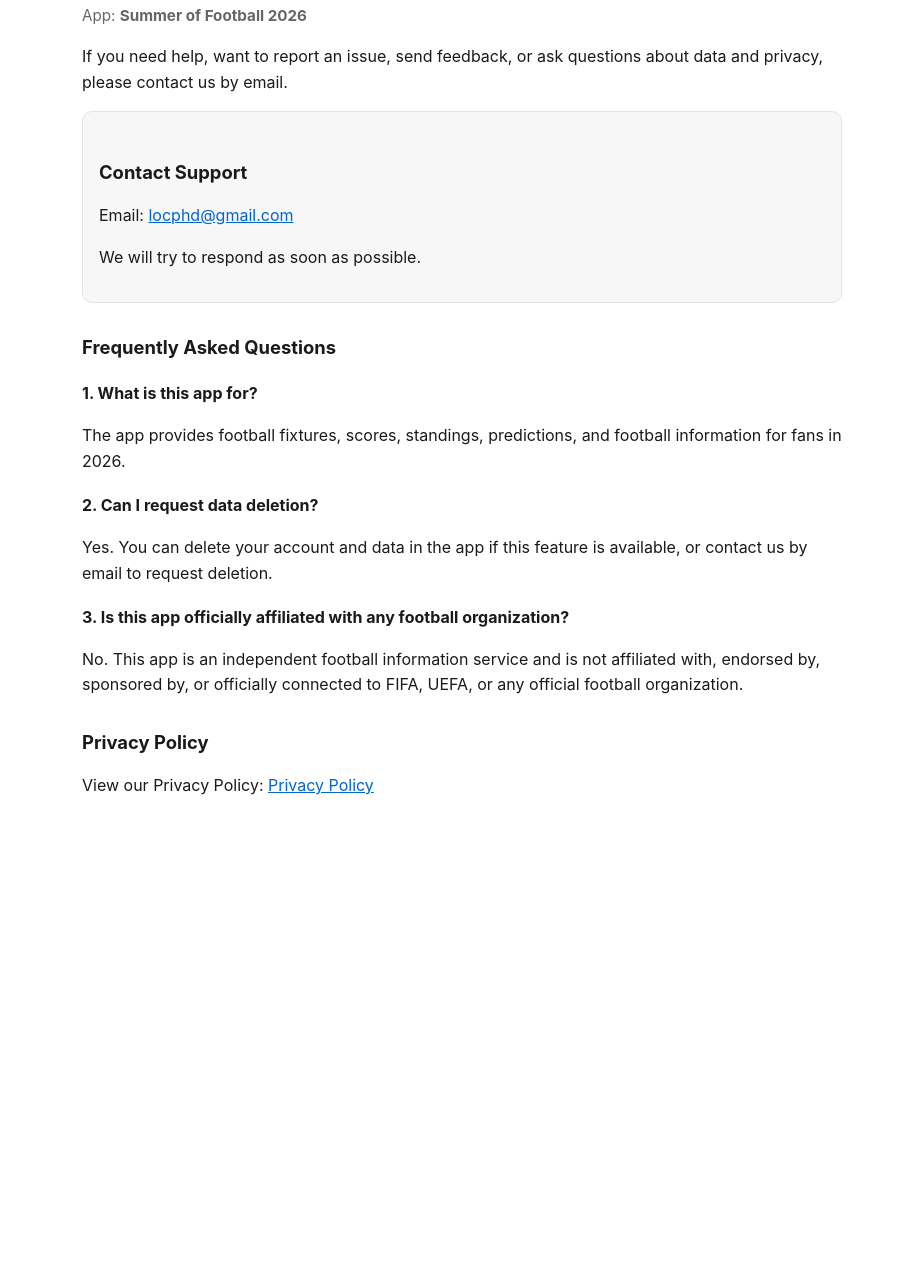
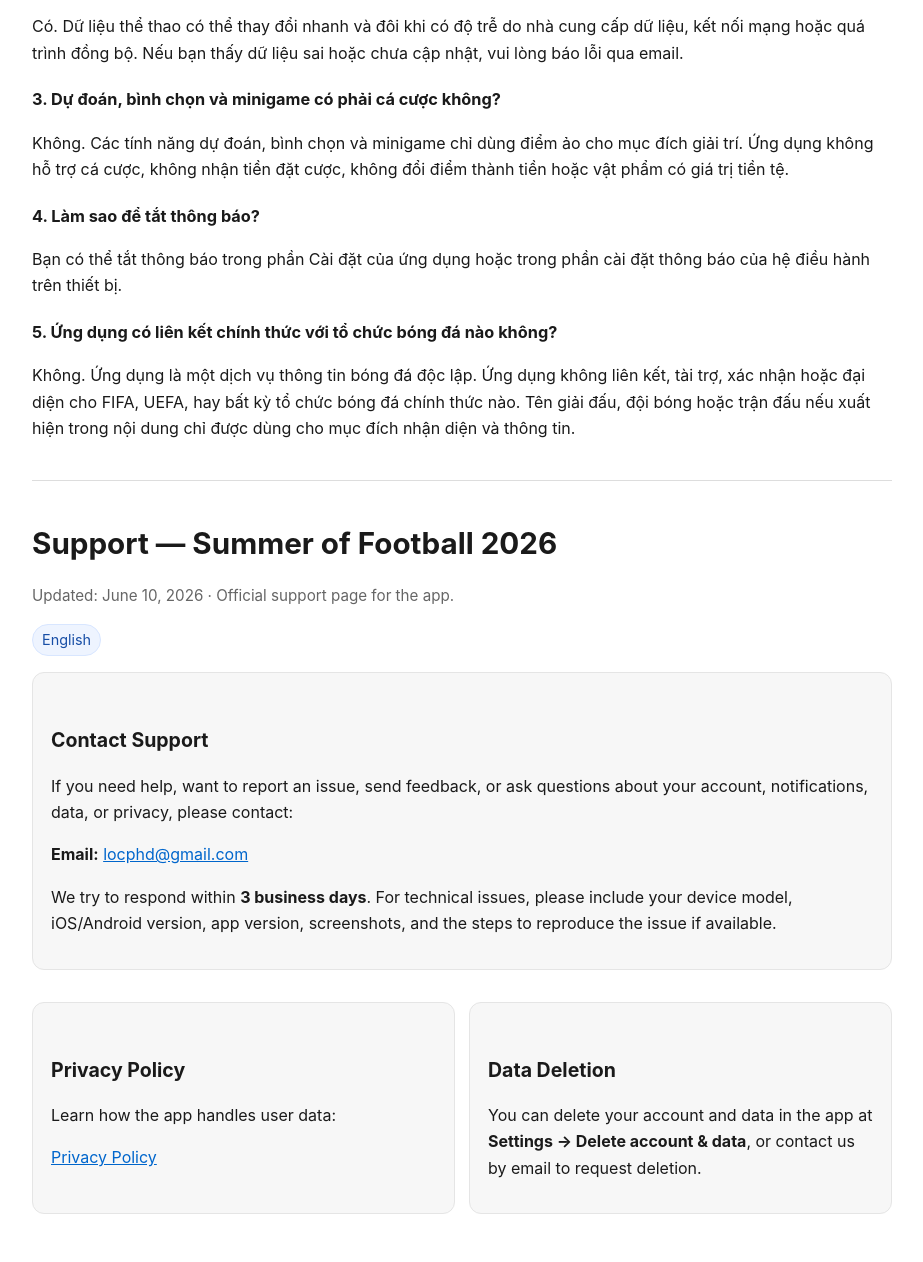
Before and after one commit to locphd78/privacy, a plain HTML site: page support.html in a window 1280 px wide. Shown: the part 993-2255 px from the top of the page, without its empty margins (178-1101 px from the left). Before the commit the page ends 1832 px from the top, so only its background shows below. Drawn offline with Linux system fonts and the light colour scheme.

Commit message:
Improve support page content for App Store review

```diff
--- a/support.html
+++ b/support.html
@@ -5,58 +5,103 @@
   <meta name="viewport" content="width=device-width, initial-scale=1">
   <title>Support — Ngày Hội Bóng Đá 2026</title>
   <style>
-    body{font-family:-apple-system,BlinkMacSystemFont,"Segoe UI",Roboto,Arial,sans-serif;line-height:1.6;max-width:760px;margin:0 auto;padding:24px;color:#1a1a1a}
-    h1{font-size:1.7rem} h2{font-size:1.15rem;margin-top:1.6em} h3{font-size:1rem;margin-top:1.2em}
-    a{color:#06c}.muted{color:#666;font-size:.95rem}.box{background:#f7f7f7;border:1px solid #e5e5e5;border-radius:10px;padding:16px;margin:16px 0}
+    :root { color-scheme: light dark; }
+    body { font-family: -apple-system, BlinkMacSystemFont, "Segoe UI", Roboto, Arial, sans-serif; line-height: 1.65; max-width: 860px; margin: 0 auto; padding: 28px; color: #1a1a1a; background: #fff; }
+    h1 { font-size: 1.85rem; margin-bottom: .2rem; }
+    h2 { font-size: 1.22rem; margin-top: 1.8em; }
+    h3 { font-size: 1.02rem; margin-top: 1.25em; }
+    a { color: #06c; }
+    .muted { color: #666; font-size: .95rem; }
+    .card { background: #f7f7f7; border: 1px solid #e5e5e5; border-radius: 12px; padding: 16px 18px; margin: 16px 0; }
+    .grid { display: grid; grid-template-columns: 1fr 1fr; gap: 14px; }
+    .pill { display: inline-block; background: #eef4ff; border: 1px solid #d8e6ff; padding: 3px 9px; border-radius: 999px; font-size: .9rem; color: #174ea6; }
+    ul { padding-left: 1.25rem; }
+    hr { border: 0; border-top: 1px solid #ddd; margin: 2.4rem 0; }
+    @media (max-width: 680px) { body { padding: 20px; } .grid { grid-template-columns: 1fr; } }
+    @media (prefers-color-scheme: dark) { body { color: #eee; background: #111; } .muted { color: #aaa; } .card { background: #1b1b1b; border-color: #333; } a { color: #8ab4ff; } .pill { background: #10233f; border-color: #27496f; color: #b9d3ff; } hr { border-top-color: #333; } }
   </style>
 </head>
 <body>
-  <h1>Hỗ trợ</h1>
-  <p class="muted">Ứng dụng: <strong>Ngày Hội Bóng Đá 2026</strong></p>
-  <p>Nếu bạn cần hỗ trợ, muốn báo lỗi, góp ý tính năng, hoặc có câu hỏi về dữ liệu và quyền riêng tư, vui lòng liên hệ chúng tôi qua email bên dưới.</p>
+  <h1>Hỗ trợ — Ngày Hội Bóng Đá 2026</h1>
+  <p class="muted">Cập nhật: 10/06/2026 · Trang hỗ trợ chính thức của ứng dụng.</p>
+  <p><span class="pill">Tiếng Việt</span></p>
 
-  <div class="box">
+  <div class="card">
     <h2>Liên hệ hỗ trợ</h2>
-    <p>Email: <a href="mailto:locphd@gmail.com">locphd@gmail.com</a></p>
-    <p>Chúng tôi sẽ cố gắng phản hồi trong thời gian sớm nhất.</p>
+    <p>Nếu bạn cần hỗ trợ, muốn báo lỗi, góp ý tính năng, hoặc có câu hỏi về tài khoản, thông báo, dữ liệu và quyền riêng tư, vui lòng liên hệ:</p>
+    <p><strong>Email:</strong> <a href="mailto:locphd@gmail.com">locphd@gmail.com</a></p>
+    <p>Chúng tôi cố gắng phản hồi trong vòng <strong>3 ngày làm việc</strong>. Với lỗi kỹ thuật, vui lòng gửi thêm thông tin thiết bị, phiên bản iOS/Android, phiên bản ứng dụng, ảnh chụp màn hình và mô tả các bước gây lỗi nếu có.</p>
+  </div>
+
+  <div class="grid">
+    <div class="card">
+      <h2>Chính sách quyền riêng tư</h2>
+      <p>Xem cách ứng dụng xử lý dữ liệu người dùng tại:</p>
+      <p><a href="privacy-policy.html">Privacy Policy</a></p>
+    </div>
+    <div class="card">
+      <h2>Xóa dữ liệu</h2>
+      <p>Bạn có thể xóa tài khoản và dữ liệu trong ứng dụng tại <strong>Cài đặt → Xóa tài khoản &amp; dữ liệu</strong>, hoặc gửi yêu cầu qua email hỗ trợ.</p>
+    </div>
   </div>
 
   <h2>Câu hỏi thường gặp</h2>
+
   <h3>1. Ứng dụng dùng để làm gì?</h3>
-  <p>Ứng dụng cung cấp lịch thi đấu, tỉ số, bảng xếp hạng, dự đoán và thông tin bóng đá cho người hâm mộ trong năm 2026.</p>
+  <p>Ứng dụng cung cấp lịch thi đấu, tỉ số, bảng xếp hạng, dự đoán, bình chọn và thông tin bóng đá dành cho người hâm mộ trong năm 2026.</p>
 
-  <h3>2. Tôi có thể yêu cầu xóa dữ liệu không?</h3>
-  <p>Có. Bạn có thể xóa tài khoản và dữ liệu trong ứng dụng nếu tính năng này được hỗ trợ, hoặc gửi yêu cầu qua email hỗ trợ.</p>
+  <h3>2. Tỉ số, lịch thi đấu và bảng xếp hạng có thể bị chậm không?</h3>
+  <p>Có. Dữ liệu thể thao có thể thay đổi nhanh và đôi khi có độ trễ do nhà cung cấp dữ liệu, kết nối mạng hoặc quá trình đồng bộ. Nếu bạn thấy dữ liệu sai hoặc chưa cập nhật, vui lòng báo lỗi qua email.</p>
 
-  <h3>3. Ứng dụng có liên kết chính thức với tổ chức bóng đá nào không?</h3>
-  <p>Không. Ứng dụng là một dịch vụ thông tin bóng đá độc lập và không liên kết, tài trợ, xác nhận hoặc đại diện cho FIFA, UEFA, hay bất kỳ tổ chức bóng đá chính thức nào.</p>
+  <h3>3. Dự đoán, bình chọn và minigame có phải cá cược không?</h3>
+  <p>Không. Các tính năng dự đoán, bình chọn và minigame chỉ dùng điểm ảo cho mục đích giải trí. Ứng dụng không hỗ trợ cá cược, không nhận tiền đặt cược, không đổi điểm thành tiền hoặc vật phẩm có giá trị tiền tệ.</p>
 
-  <h2>Chính sách quyền riêng tư</h2>
-  <p>Xem chính sách quyền riêng tư tại: <a href="privacy-policy.html">Privacy Policy</a></p>
+  <h3>4. Làm sao để tắt thông báo?</h3>
+  <p>Bạn có thể tắt thông báo trong phần Cài đặt của ứng dụng hoặc trong phần cài đặt thông báo của hệ điều hành trên thiết bị.</p>
+
+  <h3>5. Ứng dụng có liên kết chính thức với tổ chức bóng đá nào không?</h3>
+  <p>Không. Ứng dụng là một dịch vụ thông tin bóng đá độc lập. Ứng dụng không liên kết, tài trợ, xác nhận hoặc đại diện cho FIFA, UEFA, hay bất kỳ tổ chức bóng đá chính thức nào. Tên giải đấu, đội bóng hoặc trận đấu nếu xuất hiện trong nội dung chỉ được dùng cho mục đích nhận diện và thông tin.</p>
 
   <hr>
 
-  <h1>Support</h1>
-  <p class="muted">App: <strong>Summer of Football 2026</strong></p>
-  <p>If you need help, want to report an issue, send feedback, or ask questions about data and privacy, please contact us by email.</p>
+  <h1>Support — Summer of Football 2026</h1>
+  <p class="muted">Updated: June 10, 2026 · Official support page for the app.</p>
+  <p><span class="pill">English</span></p>
 
-  <div class="box">
+  <div class="card">
     <h2>Contact Support</h2>
-    <p>Email: <a href="mailto:locphd@gmail.com">locphd@gmail.com</a></p>
-    <p>We will try to respond as soon as possible.</p>
+    <p>If you need help, want to report an issue, send feedback, or ask questions about your account, notifications, data, or privacy, please contact:</p>
+    <p><strong>Email:</strong> <a href="mailto:locphd@gmail.com">locphd@gmail.com</a></p>
+    <p>We try to respond within <strong>3 business days</strong>. For technical issues, please include your device model, iOS/Android version, app version, screenshots, and the steps to reproduce the issue if available.</p>
+  </div>
+
+  <div class="grid">
+    <div class="card">
+      <h2>Privacy Policy</h2>
+      <p>Learn how the app handles user data:</p>
+      <p><a href="privacy-policy.html">Privacy Policy</a></p>
+    </div>
+    <div class="card">
+      <h2>Data Deletion</h2>
+      <p>You can delete your account and data in the app at <strong>Settings → Delete account &amp; data</strong>, or contact us by email to request deletion.</p>
+    </div>
   </div>
 
   <h2>Frequently Asked Questions</h2>
+
   <h3>1. What is this app for?</h3>
-  <p>The app provides football fixtures, scores, standings, predictions, and football information for fans in 2026.</p>
+  <p>The app provides football fixtures, scores, standings, predictions, polls, and football information for fans in 2026.</p>
 
-  <h3>2. Can I request data deletion?</h3>
-  <p>Yes. You can delete your account and data in the app if this feature is available, or contact us by email to request deletion.</p>
+  <h3>2. Can scores, fixtures, and standings be delayed?</h3>
+  <p>Yes. Sports data can change quickly and may sometimes be delayed due to data providers, network conditions, or synchronization. If you notice incorrect or outdated data, please report it by email.</p>
 
-  <h3>3. Is this app officially affiliated with any football organization?</h3>
-  <p>No. This app is an independent football information service and is not affiliated with, endorsed by, sponsored by, or officially connected to FIFA, UEFA, or any official football organization.</p>
+  <h3>3. Are predictions, polls, or minigames gambling?</h3>
+  <p>No. Prediction, poll, and minigame features use virtual points for entertainment only. The app does not support betting, does not accept wagers, and does not allow points to be exchanged for money or items with monetary value.</p>
 
-  <h2>Privacy Policy</h2>
-  <p>View our Privacy Policy: <a href="privacy-policy.html">Privacy Policy</a></p>
+  <h3>4. How can I turn off notifications?</h3>
+  <p>You can turn off notifications in the app settings or in your device operating system notification settings.</p>
+
+  <h3>5. Is this app officially affiliated with any football organization?</h3>
+  <p>No. This app is an independent football information service. It is not affiliated with, endorsed by, sponsored by, or officially connected to FIFA, UEFA, or any official football organization. Competition, team, or match names, if shown in the app, are used only for identification and informational purposes.</p>
 </body>
 </html>
```
